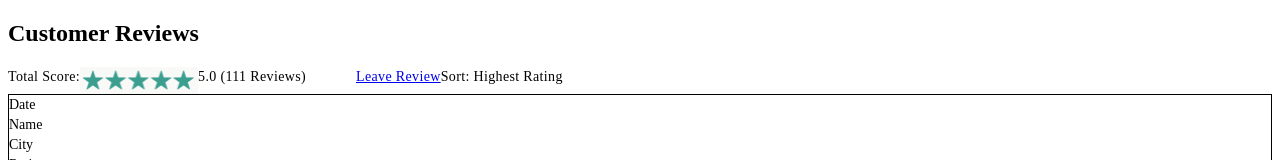
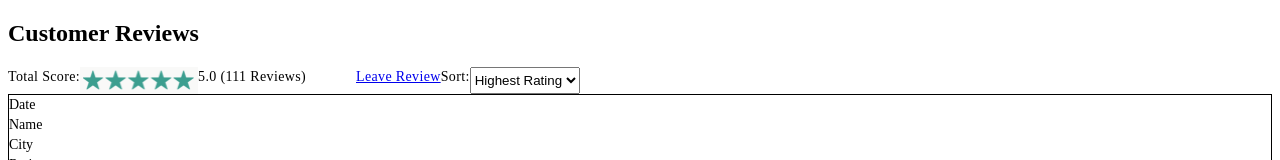
Before and after one commit to Edgar-Allan-Crows/customer-reviews-service, a React app: page / in a window 1280 px wide. Shown: the top 160 px of the page. Built offline with nearby package versions, Linux system fonts and the light colour scheme; the HTML template or start-up script is replaced by a standard one.

Commit message:
Convert SortByList component to use select tags for dropdown

```diff
--- a/client/components/Sort.jsx
+++ b/client/components/Sort.jsx
@@ -9,21 +9,21 @@ const SortTitle = styled.div`
   }
 `;
 
-const SortByList = styled.div`
-  display: none;
-  list-style-type:none;
-`;
+// const SortByList = styled.div`
+//   display: none;
+//   list-style-type:none;
+// `;
 
 const Sort = () => (
-  <SortTitle> Sort: Highest Rating
-    <SortByList>
-      <li>Highest Rating</li>
-      <li>Newest</li>
-      <li>Oldest</li>
-      <li>Lowest Rating</li>
-      <li>Most Helpful</li>
-      <li>Least Helpful</li>
-    </SortByList>
+  <SortTitle> Sort:
+    <select>
+      <option value="highestRating">Highest Rating</option>
+      <option value="newest">Newest</option>
+      <option value="oldest">Oldest</option>
+      <option value="lowestRating">Lowest Rating</option>
+      <option value="mostHelpful">Most Helpful</option>
+      <option value="leastHelpful">Least Helpful</option>
+    </select>
   </SortTitle>
 )
 
```
